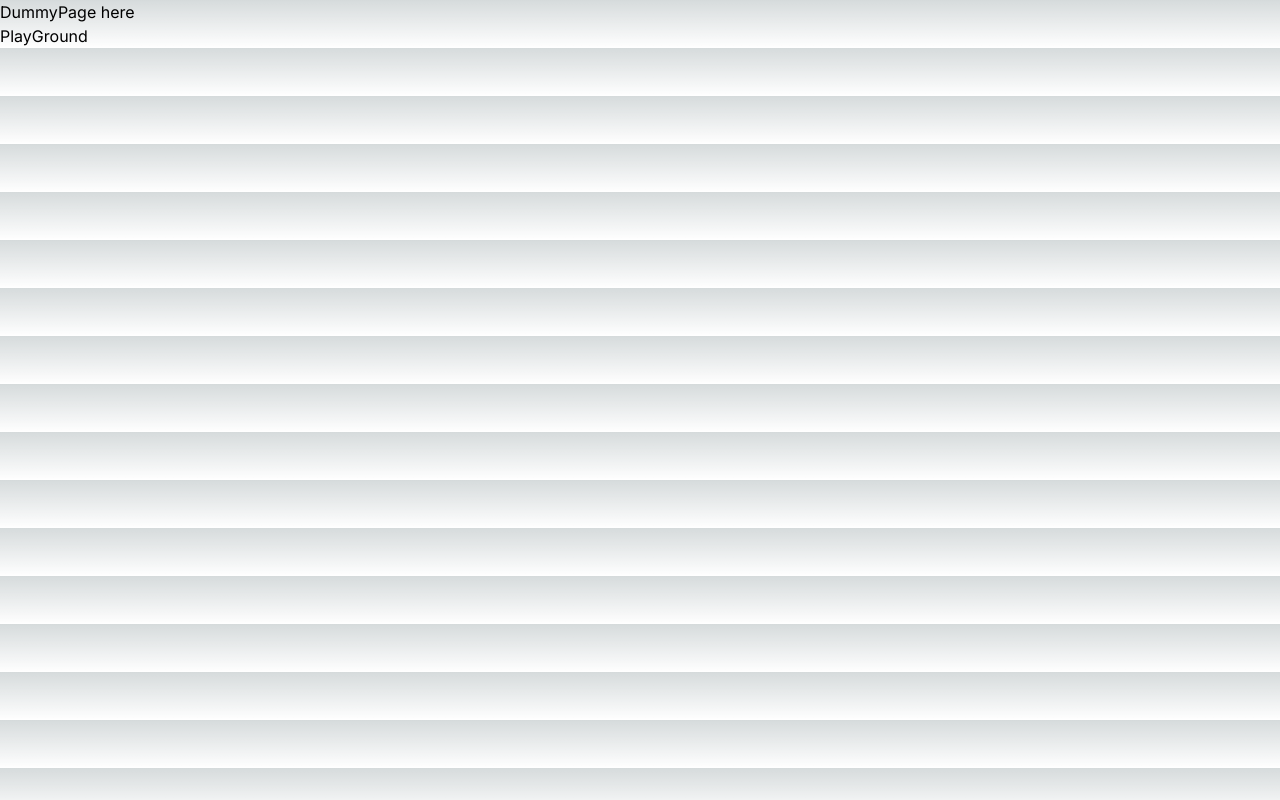
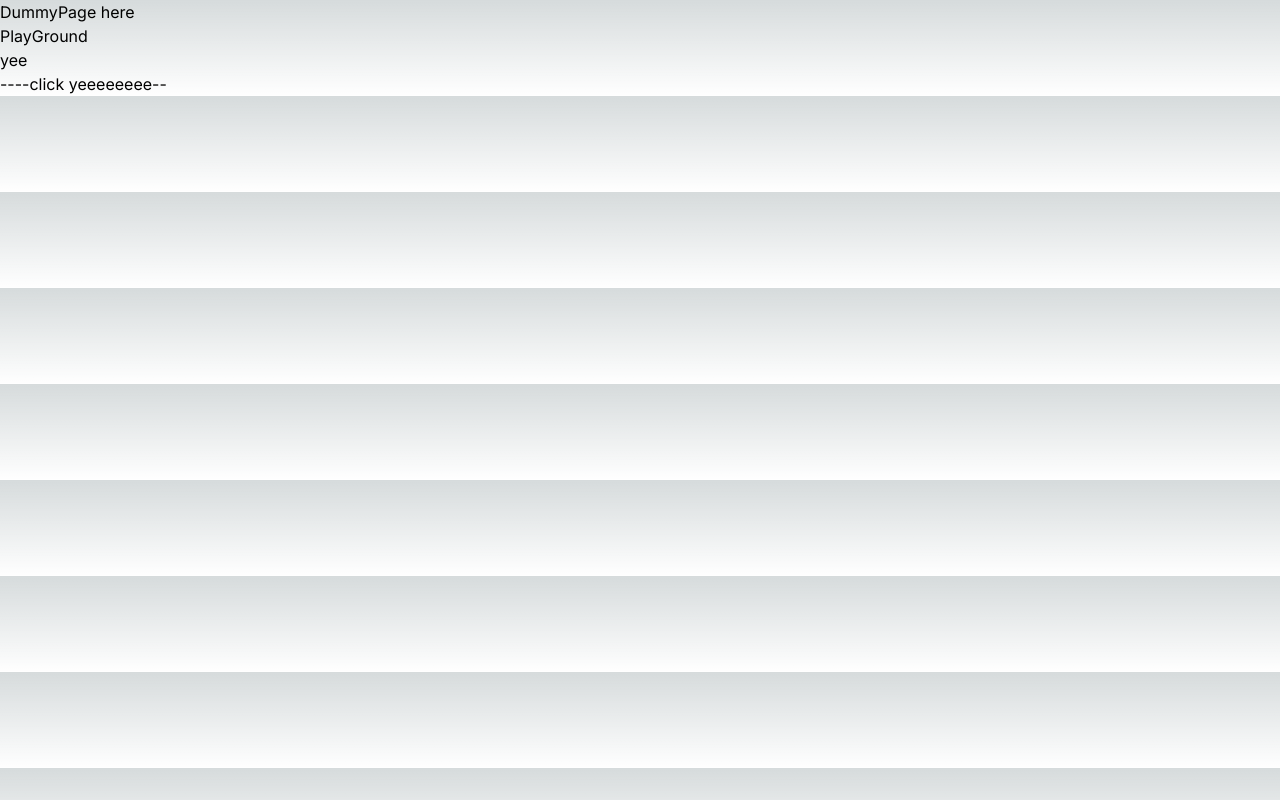
Before and after one commit to ethansnow2012/ethan_mono, a Next.js app in the folder packages/react_next_practice/: page /111 in a window 1280 px wide. Built offline with nearby package versions, Linux system fonts and the light colour scheme.

Commit message:
feat: myContext state

```diff
--- /dev/null
+++ b/packages/react_next_practice/src/components/myContextConsumer.tsx
@@ -0,0 +1,24 @@
+import React from "react"
+import { useMyContextState, IState } from "../hook/myContextState"
+
+interface Props {}
+
+const Compo: React.FC<Props> = ({}) => {
+  const { state, setState } = useMyContextState()
+  return (
+    <div>
+      <div>{state.yee}</div>
+      <div
+        onClick={() => {
+          setState((wstate: IState) => {
+            return { ...wstate, yee: "yeeeeeeee" }
+          })
+        }}
+      >
+        ----click yeeeeeeee--
+      </div>
+    </div>
+  )
+}
+
+export default Compo
--- a/packages/react_next_practice/src/components/playGround.tsx
+++ b/packages/react_next_practice/src/components/playGround.tsx
@@ -1,11 +1,17 @@
 "use client"
 import React, { useCallback } from "react"
+import MyContextConsumer from "@/components/myContextConsumer"
+import { MyContextStateProvider } from "@/hook/myContextState"
 
 const PlayGround = () => {
   return (
     <div>
       <h1>PlayGround</h1>
-      <div></div>
+      <MyContextStateProvider>
+        <div>
+          <MyContextConsumer></MyContextConsumer>
+        </div>
+      </MyContextStateProvider>
     </div>
   )
 }
--- /dev/null
+++ b/packages/react_next_practice/src/hook/myContextState.tsx
@@ -0,0 +1,27 @@
+import { createContext, useState, useContext } from "react"
+
+export type IState = {
+  yee: string
+}
+
+type IMyContextState = {
+  state: IState
+  setState: React.Dispatch<React.SetStateAction<IState>>
+}
+
+const initialState: IState = { yee: "yee" }
+const MyContextState = createContext<IMyContextState | null>(null)
+
+const useMyContextState = () => {
+  const context = useContext(MyContextState)
+  if (!context) {
+    throw new Error("useUser must be used within a UserProvider")
+  }
+  return context
+}
+const MyContextStateProvider = ({ children }: { children: React.ReactNode }) => {
+  const [state, setState] = useState<IState>(initialState) //actual state
+  return <MyContextState.Provider value={{ state, setState }}>{children}</MyContextState.Provider>
+}
+
+export { MyContextStateProvider, useMyContextState }
```
